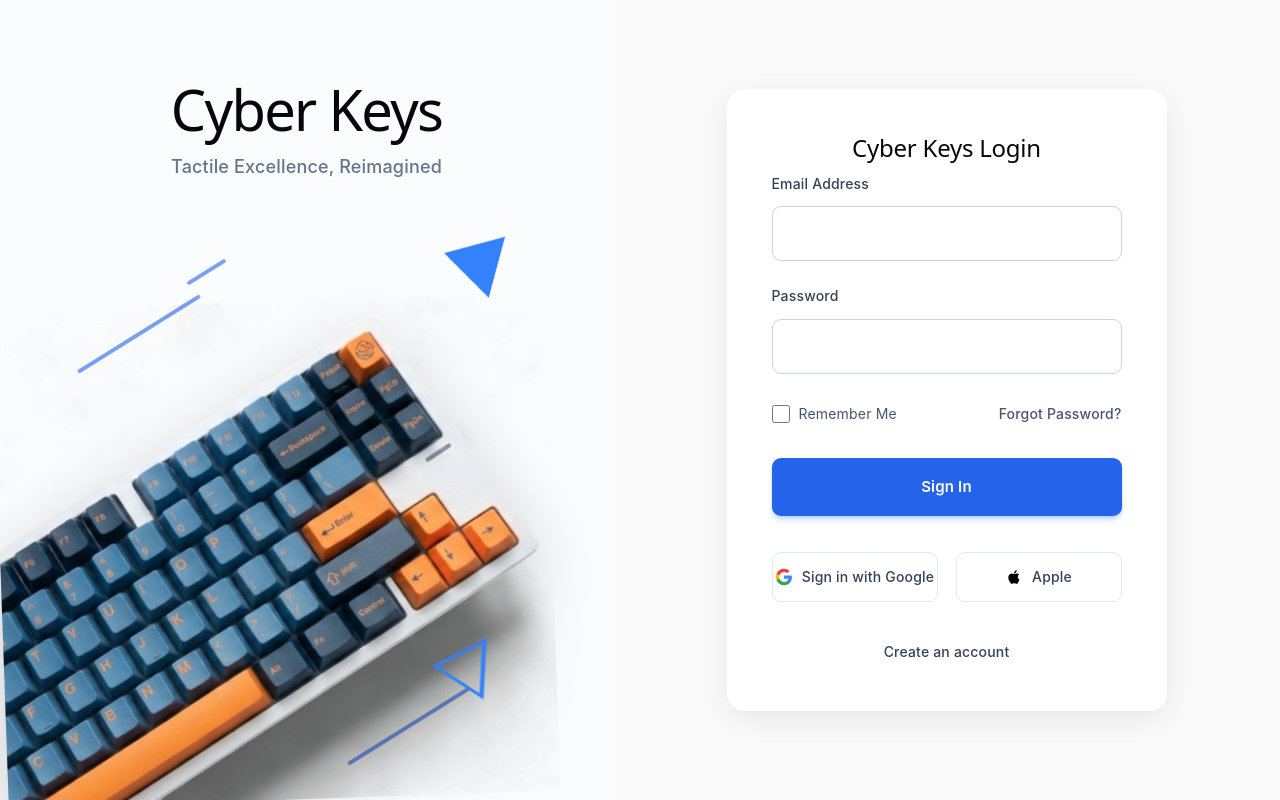
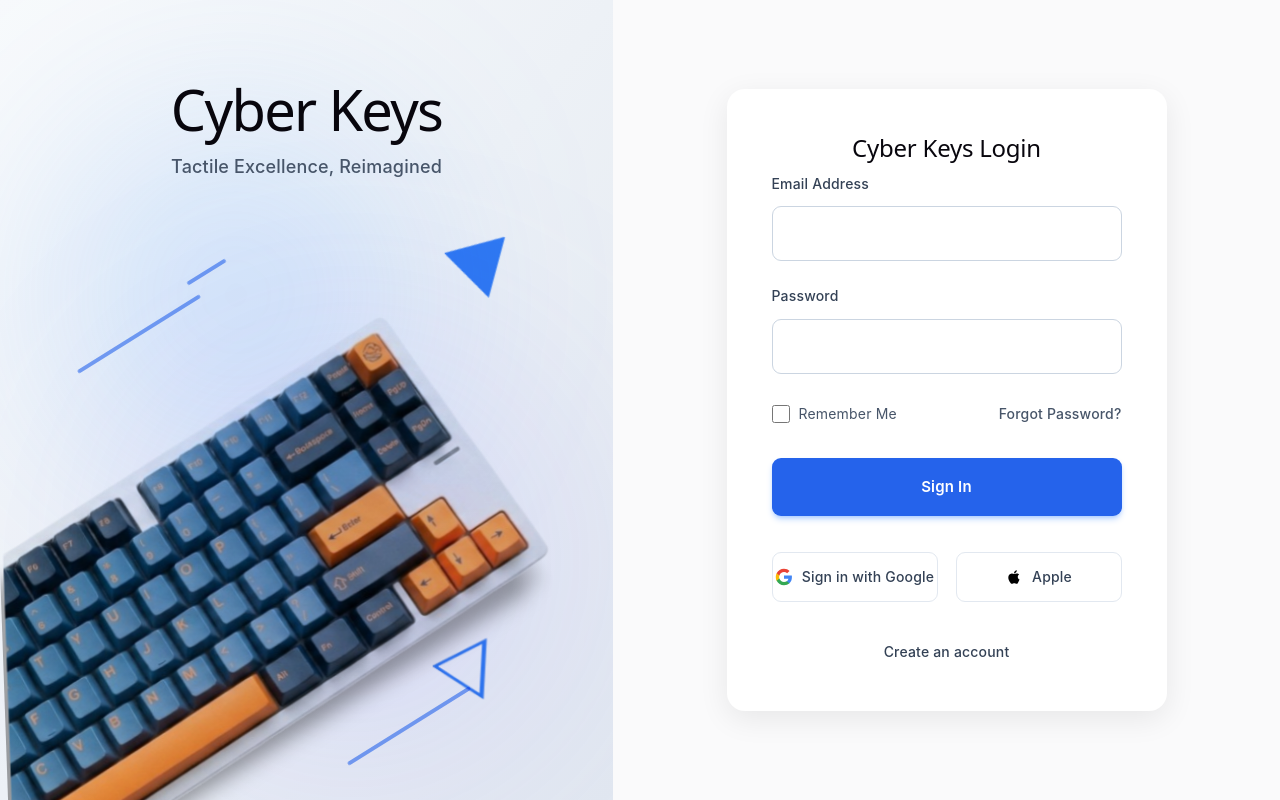
Before and after one commit to chuonghoai/Web_ShopKeyCap, a React (Vite) app: page /login in a window 1280 px wide. Built offline with nearby package versions, Linux system fonts and the light colour scheme.

Commit message:
fix image in login page

```diff
--- a/src/apps/pages/auth/components/LeftVisuals.tsx
+++ b/src/apps/pages/auth/components/LeftVisuals.tsx
@@ -6,9 +6,8 @@ import triangleHollowImg from './assets/triangle_hollow.png';
 
 export const LeftVisuals: React.FC = () => {
     return (
-        <div className="hidden lg:flex flex-1 relative bg-[#fbfcfd] overflow-hidden">
+        <div className="hidden lg:flex flex-1 relative bg-gradient-to-br from-[#f8fafc] to-[#e2e8f0] overflow-hidden">
 
-            {/* Animation */}
             <style>
                 {`
                 @keyframes float-keyboard {
@@ -27,6 +26,7 @@ export const LeftVisuals: React.FC = () => {
                     0%, 100% { transform: translateY(0) rotate(-12deg); }
                     50% { transform: translateY(-15px) rotate(-12deg); }
                 }
+
                 .animate-keyboard { animation: float-keyboard 6s ease-in-out infinite; }
                 .animate-triangle { animation: float-triangle 7s ease-in-out infinite; }
                 .animate-triangle-hollow { animation: float-triangle-hollow 8s ease-in-out infinite; }
@@ -34,20 +34,22 @@ export const LeftVisuals: React.FC = () => {
                 `}
             </style>
 
-            {/* Title */}
+            <div className="absolute top-[15%] left-[10%] w-[350px] h-[350px] bg-blue-400/20 rounded-full blur-[100px] z-0 pointer-events-none"></div>
+            <div className="absolute bottom-[5%] right-[10%] w-[400px] h-[400px] bg-indigo-500/15 rounded-full blur-[120px] z-0 pointer-events-none"></div>
+
             <div className="absolute top-[8%] w-full text-center z-20 pointer-events-none">
-                <h1 className="text-[42px] font-bold text-[#1e293b] tracking-tight">Cyber Keys</h1>
-                <p className="text-[#64748b] text-[18px] mt-2 font-medium">Tactile Excellence, Reimagined</p>
+                <h1 className="text-[46px] font-extrabold text-[#0f172a] tracking-tight">Cyber Keys</h1>
+                <p className="text-[#475569] text-[18px] mt-3 font-medium">Tactile Excellence, Reimagined</p>
             </div>
 
             {/* Keyboard */}
             <img
                 src={keyboardImg}
                 alt="Mechanical Keyboard"
-                className="absolute -bottom-0 -left-0 w-[90%] max-w-none z-10 drop-shadow-[0_25px_35px_rgba(0,0,0,0.2)] object-contain animate-keyboard pointer-events-none"
+                className="absolute -bottom-3 -left-0 w-[90%] max-w-none z-10 object-contain animate-keyboard pointer-events-none mix-blend-multiply"
             />
 
-            {/* Line straight */}
+            {/* Line straigth */}
             <div className="absolute left-[11%] bottom-[58%] w-32 h-[4px] bg-[#2563eb] transform -rotate-20 rounded-full z-0 opacity-60 animate-line pointer-events-none"></div>
             <div className="absolute left-[30%] bottom-[65.8%] w-10 h-[4px] bg-[#2563eb] transform -rotate-20 rounded-full z-0 opacity-60 animate-line pointer-events-none"></div>
             <div className="absolute left-[55%] bottom-[9%] w-32 h-[4px] bg-[#2563eb] transform -rotate-20 rounded-full z-0 opacity-60 animate-line pointer-events-none"></div>
@@ -56,12 +58,12 @@ export const LeftVisuals: React.FC = () => {
             <img
                 src={triangleImg}
                 alt="Triangle"
-                className="absolute right-[18%] top-[29%] w-14 z-10 transform -rotate-87 animate-triangle pointer-events-none"
+                className="absolute right-[18%] top-[29%] w-14 z-10 transform -rotate-87 animate-triangle pointer-events-none mix-blend-multiply"
             />
             <img
                 src={triangleHollowImg}
                 alt="Hollow Triangle"
-                className="absolute right-[20%] bottom-[13%] w-14 z-10 transform -rotate-75 animate-triangle-hollow pointer-events-none"
+                className="absolute right-[20%] bottom-[13%] w-14 z-10 transform -rotate-75 animate-triangle-hollow pointer-events-none mix-blend-multiply"
             />
         </div>
     );
```
Also changed, not shown: src/apps/pages/auth/components/assets/keyboard.png.
